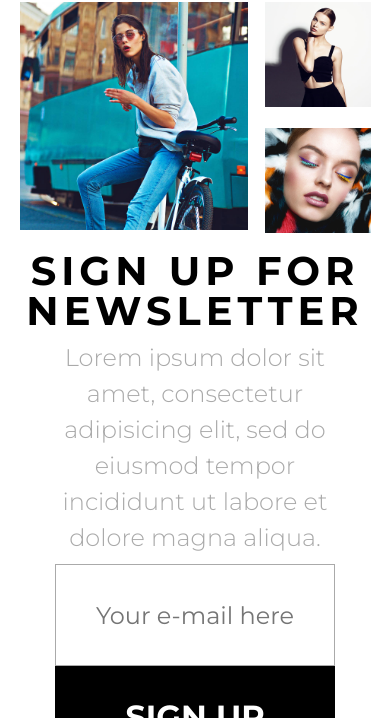
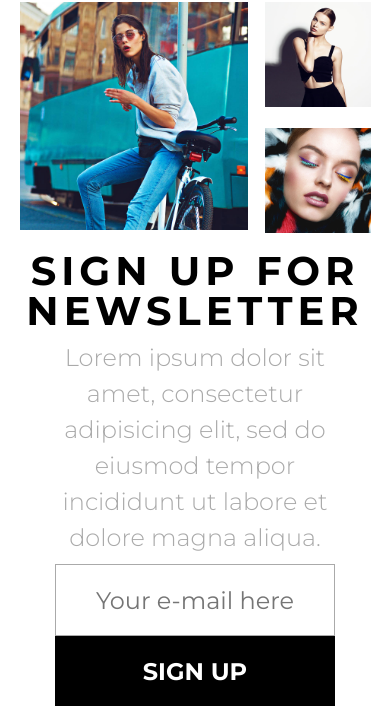
Before and after one commit to luingry/front-end-test, a plain HTML site: page index.html in a window 390 px wide. Shown: the part 971-1689 px from the top of the page. Drawn offline with nearby package versions, Linux system fonts and the light colour scheme.

Commit message:
Correção de estilos

```diff
--- a/style.css
+++ b/style.css
@@ -387,14 +387,14 @@ table {
 
 @media screen and (max-width: 1024px){
 	.newsletter input.e-mail{
-		height: 100px;
+		height: 70px;
 		font-size: 1.5em;
 		text-align: center;
 		width: auto;
 	}
 	.newsletter .submit{
-		font-size: 2em;
-		height: 100px;
+		font-size: 1.5em;
+		height: 70px;
 		max-width: 100%;
 		width: 100%;
 	}
```
